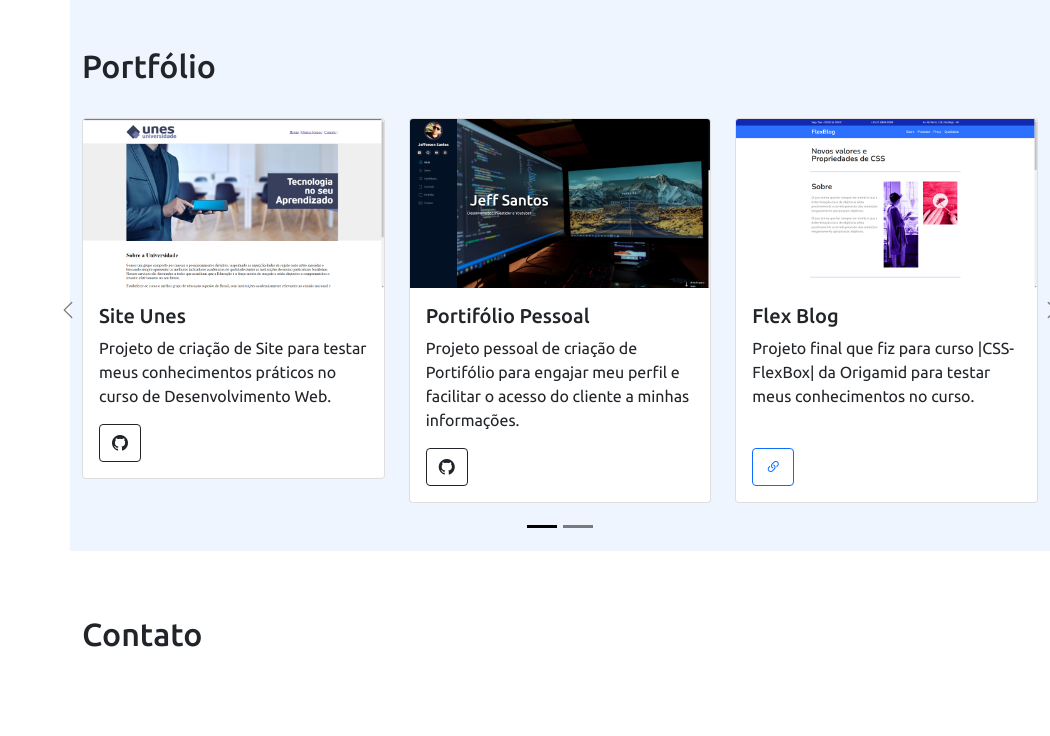
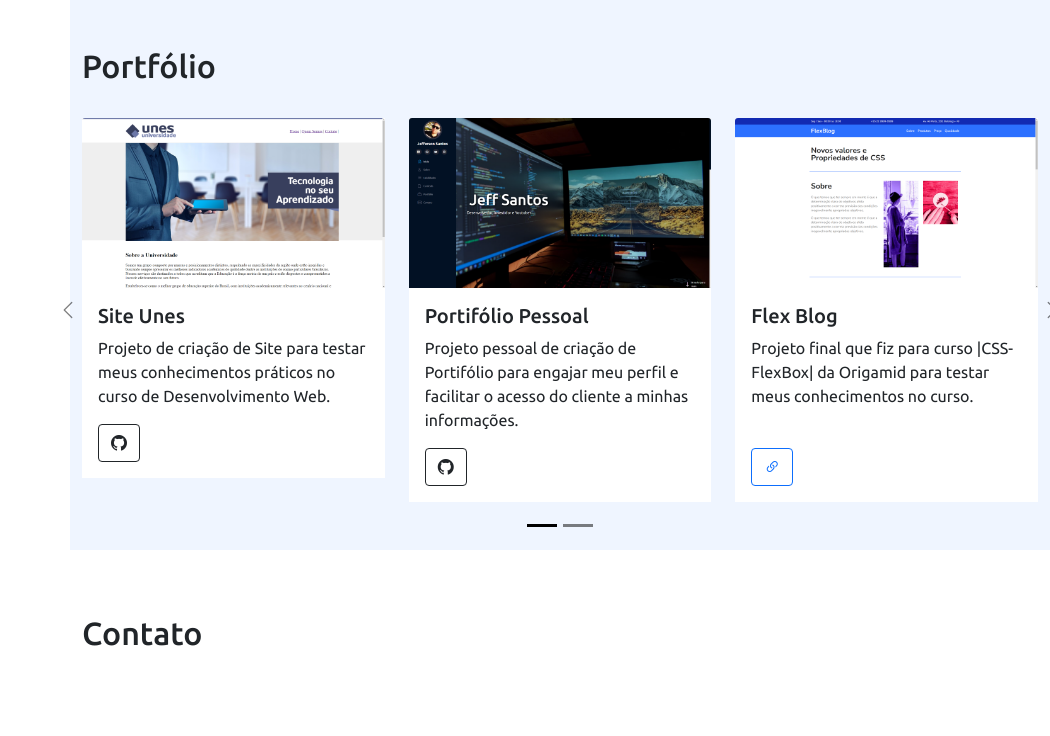
Before and after one commit to oficialjeffs/Portif-lio-MVC, a Flask app: page / in a window 1280 px wide; the page is wider, and only the part inside the window is pictured. Shown: the part 3419-4155 px from the top of that part, without its empty margins (230-1280 px from the left). After the commit the page ends 4065 px from the top of that part, so only its background shows below. Run offline with Flask 2, Linux system fonts and the light colour scheme; some libraries are stand-ins or nearby versions.

Commit message:
Criação do Readme

```diff
--- a/static/style.css
+++ b/static/style.css
@@ -319,6 +319,13 @@ i.menu-mobile{ /*Menu Responsivo*/
 
 /*Carrosel*/
 
+.cardport{
+
+    background:#ffffff
+
+
+}
+
 .carousel-control-prev{
 
     left: 6.5rem;
--- a/templates/index.html
+++ b/templates/index.html
@@ -30,7 +30,7 @@
                 <a target="_blank" href="https://github.com/oficialjeffs">
                     <i class="bi bi-github"></i>
                 </a>
-                <a target="_blank" href="">
+                <a href="">
                     <i class="bi bi-youtube"></i>
                 </a>
                 <a target="_blank" href="https://instagram.com/oficialjeffs">
@@ -460,12 +460,11 @@
 
                     <div class="carousel-inner">
 
-                        <div class="carousel-item active" data-bs-interval="10000">
-                            <!--Primeira Página-->
+                        <div class="carousel-item active" data-bs-interval="10000"> <!--Primeira Página-->
 
                             <div class="row row-cols-1 row-cols-md-3 g-4">
                                 <div class="col">
-                                    <div class="card">
+                                    <div class="cardport">
                                         <img src="../static/img/Slidshow1.png" class="card-img-top"
                                             alt="Projeto de Site Universitário">
                                         <div class="card-body">
@@ -478,7 +477,7 @@
                                     </div>
                                 </div>
                                 <div class="col">
-                                    <div class="card">
+                                    <div class="cardport">
                                         <img src="../static/img/Slidshow2.png" class="card-img-top"
                                             alt="Projeto Pessoal de Portfólio">
                                         <div class="card-body">
@@ -491,7 +490,7 @@
                                     </div>
                                 </div>
                                 <div class="col">
-                                    <div class="card">
+                                    <div class="cardport">
                                         <img src="../static/img/Slidshow3.png" class="card-img-top"
                                             alt="Projeto Flex Blog">
                                         <div class="card-body">
@@ -507,12 +506,11 @@
 
                         </div>
 
-                        <div class="carousel-item" data-bs-interval="2000">
-                            <!--Segunda Página-->
+                        <div class="carousel-item" data-bs-interval="2000"> <!--Segunda Página-->
 
                             <div class="row row-cols-1 row-cols-md-3 g-4">
                                 <div class="col">
-                                    <div class="card">
+                                    <div class="cardport">
                                         <img src="../static/img/Slidshow1.png" class="card-img-top"
                                             alt="Projeto de Site Universitário">
                                         <div class="card-body">
@@ -525,7 +523,7 @@
                                     </div>
                                 </div>
                                 <div class="col">
-                                    <div class="card">
+                                    <div class="cardport">
                                         <img src="../static/img/Slidshow2.png" class="card-img-top"
                                             alt="Projeto Pessoal de Portfólio">
                                         <div class="card-body">
@@ -538,7 +536,7 @@
                                     </div>
                                 </div>
                                 <div class="col">
-                                    <div class="card">
+                                    <div class="cardport">
                                         <img src="../static/img/Slidshow3.png" class="card-img-top"
                                             alt="Projeto Flex Blog">
                                         <div class="card-body">
```
Also changed, not shown: README.md (added).
